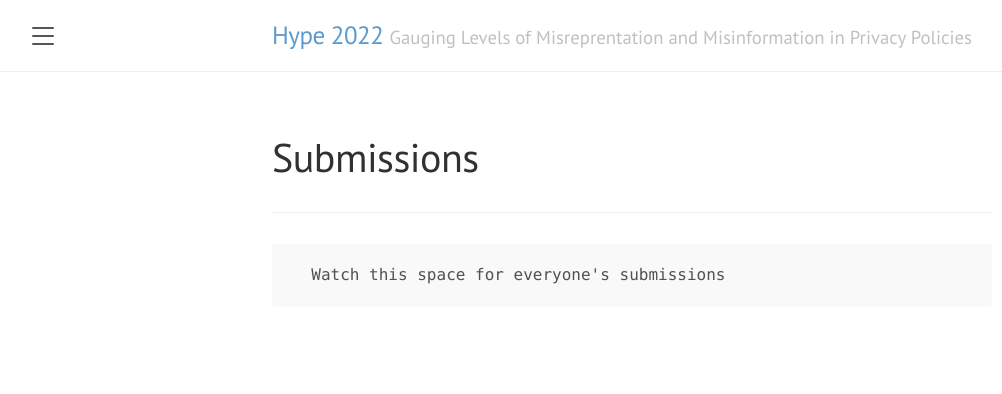
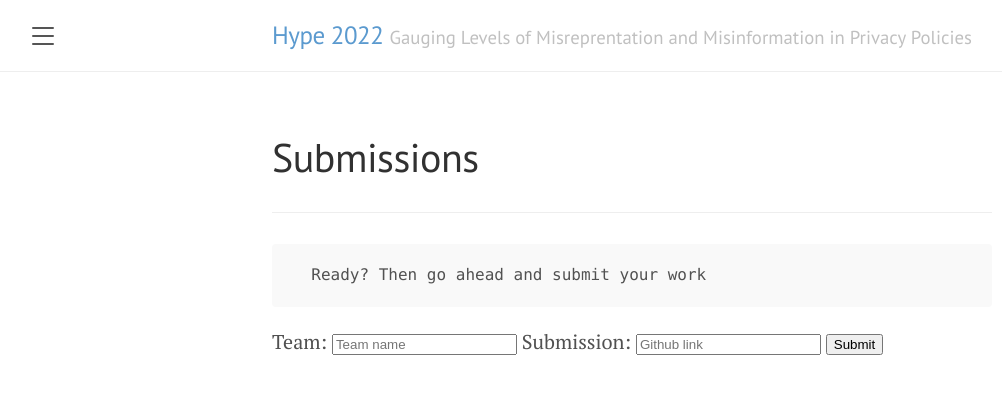
Before and after one commit to festusdrakon/Hype2022, a Jekyll site: the page built from submissions.md, in a window 1280 px wide. Shown: the top 394 px of the page, without its empty margins (8-1010 px from the left). Built offline with Jekyll 4.4.1, drawn with Linux system fonts in a browser that asks for light colours.

Commit message:
:axe: Hack a form

```diff
--- a/submissions.md
+++ b/submissions.md
@@ -5,4 +5,21 @@ title: Submissions
 
 # Submissions
 ----
-      Watch this space for everyone's submissions
+      Ready? Then go ahead and submit your work
+
+<form
+  action="https://formspree.io/f/xqknqykr"
+  method="POST"
+>
+  <label>
+    Team:
+    <input type="email" name="teamName" placeholder="Team name">
+  </label>
+
+  <label>
+    Submission:
+    <input type="url" name="githubLink" placeholder="Github link">
+  </label>
+  <!-- your other form fields go here -->
+  <button type="submit">Submit</button>
+</form>
```
